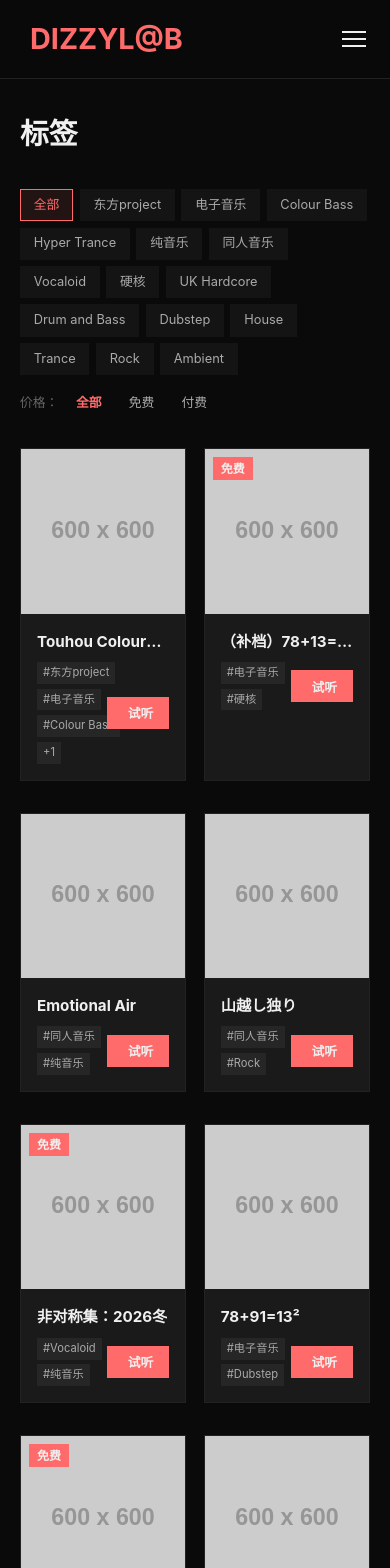
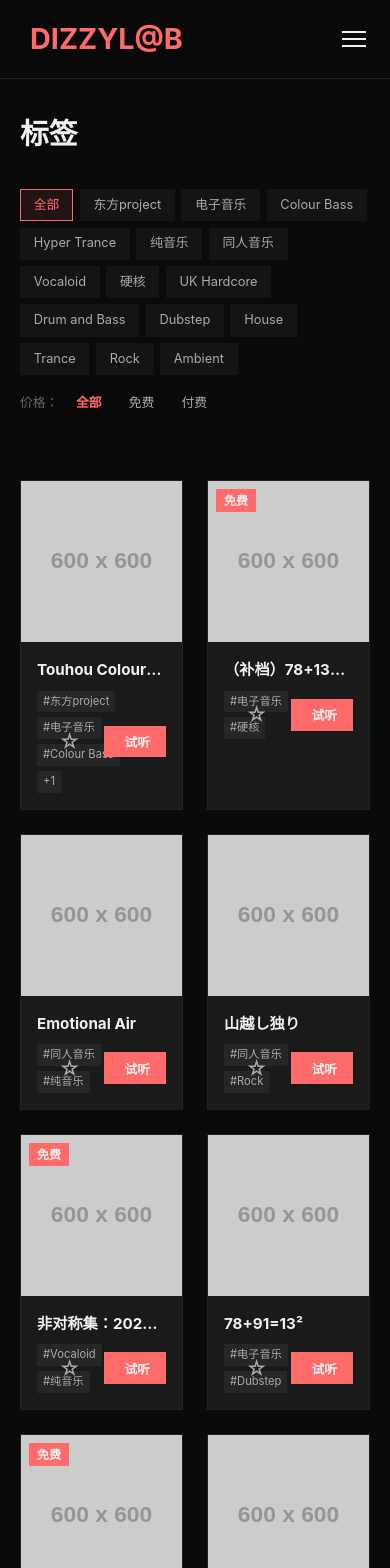
Before and after one commit to lixKRT/IndieTracks, a Vue app in the folder frontend/: page /tag in a window 390 px wide. Shown: the top 1568 px of the page. Built offline with nearby package versions, Linux system fonts and the light colour scheme.

Commit message:
实现收藏按钮,统一标签页和首页的布局样式

```diff
--- a/frontend/src/components/AlbumCard.vue
+++ b/frontend/src/components/AlbumCard.vue
@@ -21,9 +21,14 @@
             @{{ album.artist }}
           </div>
         </div>
-        <div class="favorite-btn" @click.stop="toggleFavorite">
-          <i class="fa-star" :class="favorited ? 'fas' : 'far'"></i>
-        </div>
+        <button
+          class="favorite-btn"
+          :class="{ 'is-favorited': isFavorite }"
+          @click.stop="toggleFavorite"
+          :title="isFavorite ? '取消收藏' : '收藏'"
+        >
+          {{ isFavorite ? '★' : '☆' }}
+        </button>
       </div>
 
       <div class="play-controls">
@@ -51,6 +56,8 @@
 </template>
 
 <script>
+import { useFavoriteStore } from '../stores/favorite.js';
+
 export default {
   name: 'AlbumCard',
   props: {
@@ -59,16 +66,23 @@ export default {
       required: true
     }
   },
-  emits: ['album-click', 'artist-click', 'tag-click', 'preview', 'favorite'],
+  emits: ['album-click', 'artist-click', 'tag-click', 'preview'],
   data() {
     return {
-      favorited: false
+      favoriteStore: useFavoriteStore()
     };
+  },
+  computed: {
+    isFavorite() {
+      // 假设 album 有 id 或 album_id 作为唯一标识
+      const albumId = this.album.id || this.album.album_id;
+      return this.favoriteStore.isFavorite(albumId);
+    }
   },
   methods: {
     toggleFavorite() {
-      this.favorited = !this.favorited;
-      this.$emit('favorite', { album: this.album, favorited: this.favorited });
+      const albumId = this.album.id || this.album.album_id;
+      this.favoriteStore.toggleFavorite(albumId);
     }
   }
 };
@@ -120,19 +134,22 @@ export default {
 .favorite-btn {
   flex-shrink: 0;
   cursor: pointer;
-  font-size: 1.1rem;
+  font-size: 1.2rem;
   padding: 0 0 0 0.5rem;
-  transition: transform 0.2s;
+  transition: all var(--transition-fast);
   line-height: 1;
-}
-.favorite-btn .fa-star {
+  background: none;
+  border: none;
   color: #666;
 }
-.favorite-btn .fa-star.fas {
-  color: #f5c518;
-}
+
 .favorite-btn:hover {
   transform: scale(1.25);
+  color: #FFD700;
+}
+
+.favorite-btn.is-favorited {
+  color: #FFD700;
 }
 
 .album-title {
--- a/frontend/src/components/molecules/AlbumCard.vue
+++ b/frontend/src/components/molecules/AlbumCard.vue
@@ -23,17 +23,44 @@
           <span v-for="tag in album.tags.slice(0, 3)" :key="tag" class="tag" @click.stop="$emit('tag-click', tag)">#{{ tag }}</span>
           <span v-if="album.tags.length > 3" class="tag tag-more">+{{ album.tags.length - 3 }}</span>
         </div>
-        <button class="play-btn" @click="$emit('preview', album)"><i class="fas fa-play"></i> 试听</button>
+        <div class="action-buttons">
+          <button
+            class="favorite-btn"
+            :class="{ 'is-favorited': isFavorite }"
+            @click.stop="toggleFavorite"
+            :title="isFavorite ? '取消收藏' : '收藏'"
+          >
+            {{ isFavorite ? '★' : '☆' }}
+          </button>
+          <button class="play-btn" @click="$emit('preview', album)"><i class="fas fa-play"></i> 试听</button>
+        </div>
       </div>
     </div>
   </div>
 </template>
 
 <script>
+import { useFavoriteStore } from '../../stores/favorite.js';
+
 export default {
   name: 'AlbumCard',
   props: { album: { type: Object, required: true } },
-  emits: ['album-click', 'circle-click', 'tag-click', 'preview']
+  emits: ['album-click', 'circle-click', 'tag-click', 'preview'],
+  data() {
+    return {
+      favoriteStore: useFavoriteStore()
+    };
+  },
+  computed: {
+    isFavorite() {
+      return this.favoriteStore.isFavorite(this.album.album_id);
+    }
+  },
+  methods: {
+    toggleFavorite() {
+      this.favoriteStore.toggleFavorite(this.album.album_id);
+    }
+  }
 };
 </script>
 
@@ -155,6 +182,30 @@ export default {
   align-items: center;
 }
 
+.action-buttons {
+  display: flex;
+  align-items: center;
+  gap: var(--spacing-sm);
+  flex-shrink: 0;
+}
+
+.favorite-btn {
+  background: none;
+  border: none;
+  color: var(--color-text-muted);
+  width: 36px;
+  height: 36px;
+  display: flex;
+  align-items: center;
+  justify-content: center;
+  cursor: pointer;
+  transition: all var(--transition-fast);
+  font-size: 1.3rem;
+}
+
+.favorite-btn:hover { color: #ff6b6b; }
+.favorite-btn.is-favorited { color: #ff6b6b; }
+
 .album-tags {
   display: flex;
   flex-wrap: wrap;
--- a/frontend/src/main.js
+++ b/frontend/src/main.js
@@ -2,6 +2,7 @@ import { createApp } from 'vue';
 import { createPinia } from 'pinia';
 import App from './App.vue';
 import router from './router/index.js';
+import { useFavoriteStore } from './stores/favorite.js';
 
 // 全局样式（按层级：变量 → 重置 → 工具类）
 import './styles/tokens.css';
@@ -9,6 +10,12 @@ import './styles/reset.css';
 import './styles/utilities.css';
 
 const app = createApp(App);
-app.use(createPinia());
+const pinia = createPinia();
+app.use(pinia);
+
+// 初始化收藏 store，从 localStorage 加载数据
+const favoriteStore = useFavoriteStore();
+favoriteStore.initFromStorage();
+
 app.use(router);
 app.mount('#app');
--- /dev/null
+++ b/frontend/src/stores/favorite.js
@@ -0,0 +1,74 @@
+import { defineStore } from 'pinia';
+
+export const useFavoriteStore = defineStore('favorite', {
+  state: () => ({
+    // 使用 Set 存储已收藏的专辑 ID，便于快速查找
+    favoriteAlbumIds: new Set()
+  }),
+
+  getters: {
+    // 检查专辑是否已收藏
+    isFavorite: (state) => (albumId) => {
+      return state.favoriteAlbumIds.has(albumId);
+    },
+
+    // 获取所有收藏的专辑 ID 数组
+    favoriteIdsArray: (state) => {
+      return Array.from(state.favoriteAlbumIds);
+    }
+  },
+
+  actions: {
+    // 初始化时从 localStorage 加载
+    initFromStorage() {
+      try {
+        const stored = localStorage.getItem('indie-tracks-favorites');
+        if (stored) {
+          const ids = JSON.parse(stored);
+          this.favoriteAlbumIds = new Set(ids);
+        }
+      } catch (e) {
+        console.error('加载收藏数据失败:', e);
+      }
+    },
+
+    // 切换收藏状态
+    toggleFavorite(albumId) {
+      if (this.favoriteAlbumIds.has(albumId)) {
+        this.favoriteAlbumIds.delete(albumId);
+      } else {
+        this.favoriteAlbumIds.add(albumId);
+      }
+      // 保存到 localStorage
+      this.saveToStorage();
+      console.log(`专辑 ${albumId} 收藏状态已更新`);
+    },
+
+    // 添加收藏
+    addFavorite(albumId) {
+      this.favoriteAlbumIds.add(albumId);
+      this.saveToStorage();
+    },
+
+    // 取消收藏
+    removeFavorite(albumId) {
+      this.favoriteAlbumIds.delete(albumId);
+      this.saveToStorage();
+    },
+
+    // 批量设置收藏状态（用于从后端加载数据时）
+    setFavorites(albumIds) {
+      this.favoriteAlbumIds = new Set(albumIds);
+      this.saveToStorage();
+    },
+
+    // 保存到 localStorage
+    saveToStorage() {
+      try {
+        localStorage.setItem('indie-tracks-favorites', JSON.stringify(Array.from(this.favoriteAlbumIds)));
+      } catch (e) {
+        console.error('保存收藏数据失败:', e);
+      }
+    }
+  }
+});
--- a/frontend/src/views/TagBrowse.vue
+++ b/frontend/src/views/TagBrowse.vue
@@ -1,6 +1,6 @@
 <!-- 分类浏览页 -->
 <template>
-  <div class="tag-page container">
+  <div class="tag-page container-wide">
     <h1 class="page-title">标签</h1>
 
     <TagFilter
@@ -11,38 +11,28 @@
       @update:price="onPriceChange"
     />
 
-    <div v-if="loading" class="loading-container">
-      <div class="loading-spinner"></div>
-      <p>加载中...</p>
-    </div>
-
-    <div v-else-if="albums.length === 0" class="empty-state">
-      <p>没有找到匹配的专辑</p>
-    </div>
-
-    <div v-else class="album-grid">
-      <AlbumCard
-        v-for="album in albums"
-        :key="album.album_id"
-        :album="album"
-        @album-click="goToAlbum"
-        @circle-click="goToCircle"
-        @tag-click="onTagChange"
-        @preview="handlePreview"
-      />
-    </div>
+    <AlbumGrid
+      :albums="albums"
+      :loading="loading"
+      :showAll="true"
+      :maxVisible="48"
+      @album-click="goToAlbum"
+      @circle-click="goToCircle"
+      @tag-click="onTagChange"
+      @preview="handlePreview"
+    />
   </div>
 </template>
 
 <script>
-import AlbumCard from '../components/molecules/AlbumCard.vue';
+import AlbumGrid from '../components/organisms/AlbumGrid.vue';
 import TagFilter from '../components/organisms/TagFilter.vue';
 import { fetchAlbums, getTags, fetchAlbum } from '../api/mock.js';
 import { usePlayerStore } from '../stores/player.js';
 
 export default {
   name: 'TagBrowseView',
-  components: { AlbumCard, TagFilter },
+  components: { AlbumGrid, TagFilter },
   data() {
     return {
       allTags: getTags(),
@@ -106,16 +96,4 @@ export default {
 <style scoped>
 .tag-page { padding-top: var(--spacing-xl); }
 .page-title { font-size: 1.8rem; color: var(--color-text-primary); margin-bottom: var(--spacing-xl); }
-
-.album-grid {
-  display: grid;
-  grid-template-columns: repeat(2, 1fr);
-  column-gap: 5%;
-  row-gap: var(--spacing-xl);
-  margin-bottom: var(--spacing-md);
-}
-
-@media (max-width: 639px) {
-  .album-grid { grid-template-columns: repeat(2, 1fr); }
-}
 </style>
```
